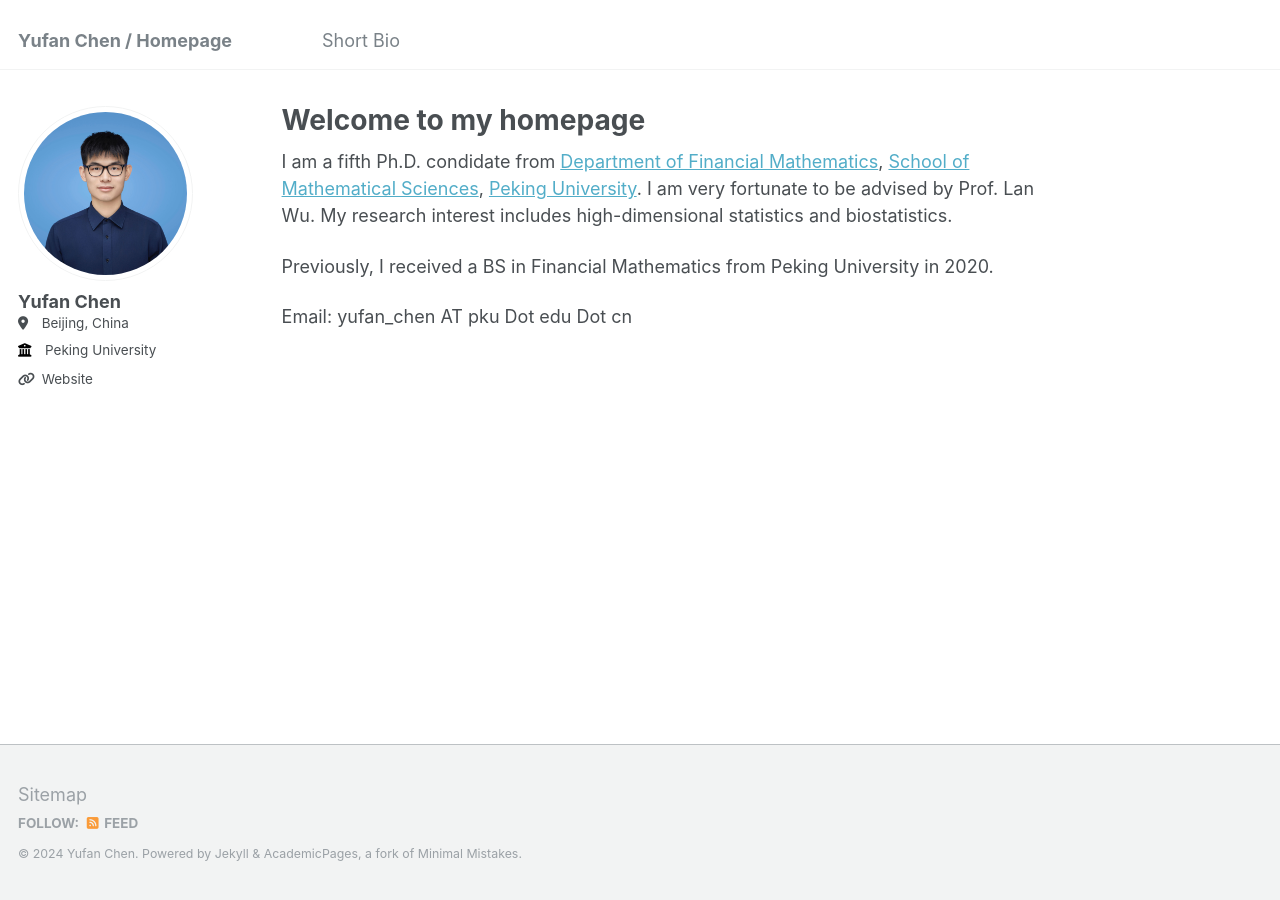
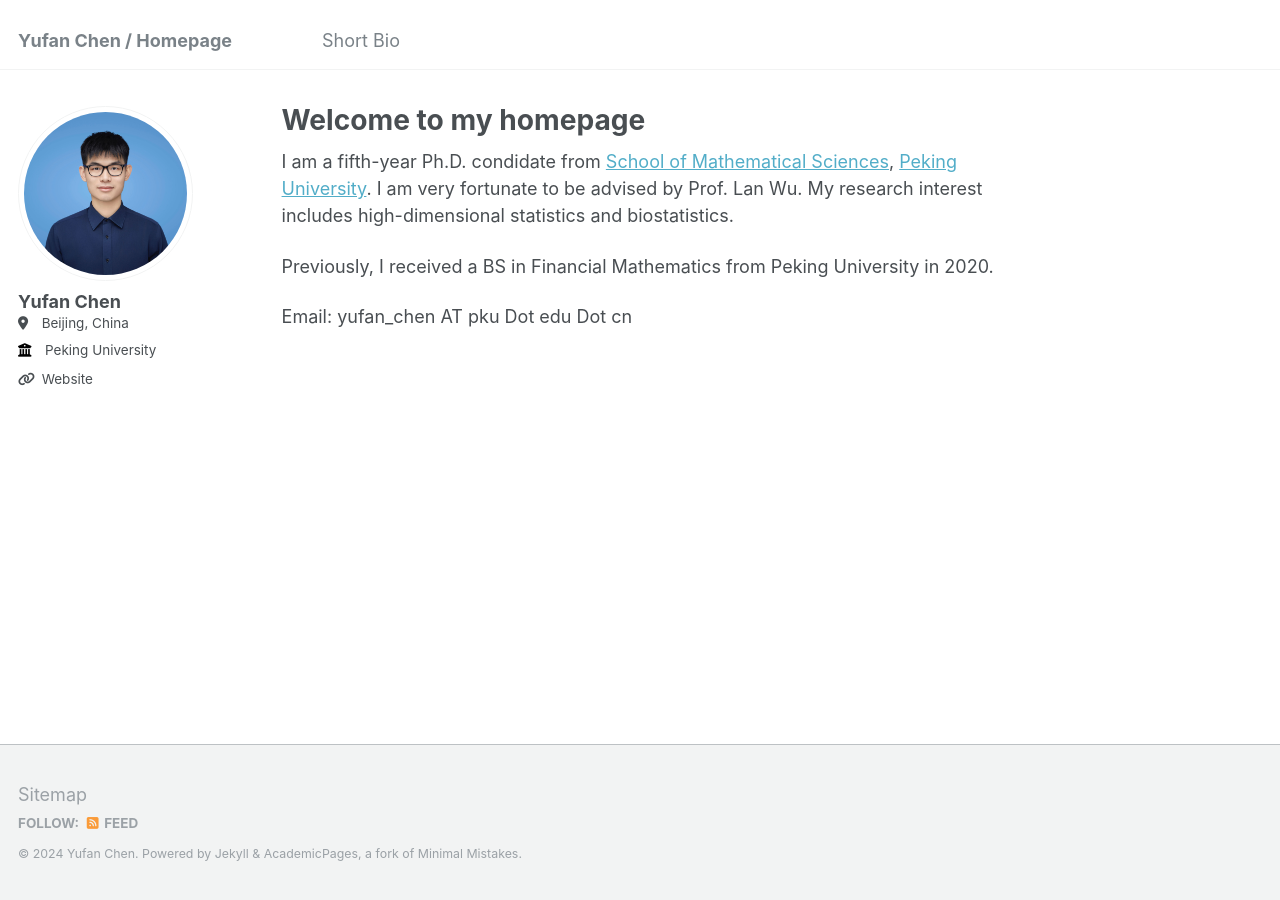
Before and after one commit to YuwanIvan/yuwanivan.github.io, a Jekyll site: the page built from _pages/about.md, in a window 1280 px wide. Built offline with Jekyll 4.4.1, drawn with Linux system fonts in a browser that asks for light colours.

Commit message:
Update about.md

```diff
--- a/_pages/about.md
+++ b/_pages/about.md
@@ -7,7 +7,7 @@ redirect_from:
   - /about.html
 ---
 
-I am a fifth Ph.D. condidate from [Department of Financial Mathematics](https://www.math.pku.edu.cn/finance/), [School of Mathematical Sciences](https://math.pku.edu.cn), [Peking University](https://pku.edu.cn). I am very fortunate to be advised by Prof. Lan Wu. My research interest includes high-dimensional statistics and biostatistics.
+I am a fifth-year Ph.D. condidate from [School of Mathematical Sciences](https://math.pku.edu.cn), [Peking University](https://pku.edu.cn). I am very fortunate to be advised by Prof. Lan Wu. My research interest includes high-dimensional statistics and biostatistics.
 
 Previously, I received a BS in Financial Mathematics from Peking University in 2020.
 
```
